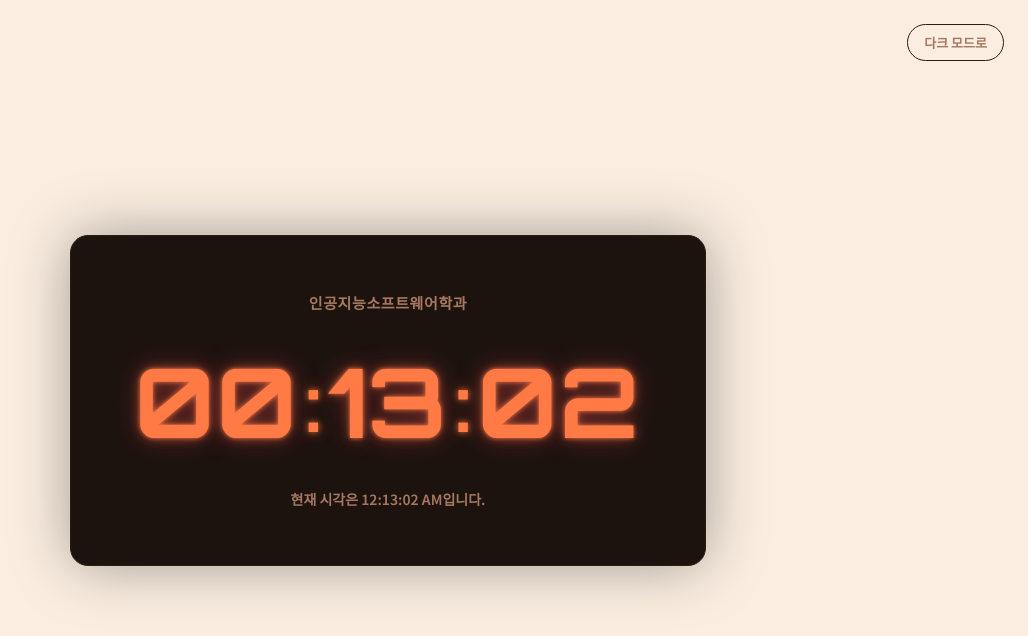
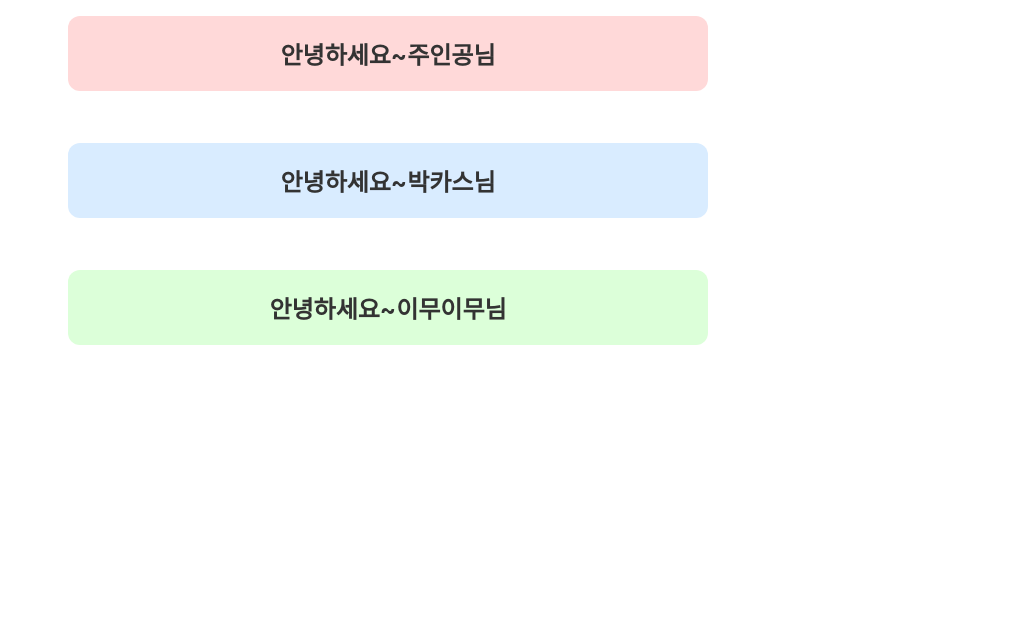
Before and after one commit to hak801/React, a React (Create React App) app: page / in a window 1280 px wide. Shown: the top 636 px of the page, without its empty margins (252-1280 px from the left). Built offline with nearby package versions, Linux system fonts and the light colour scheme.

Commit message:
5장 함수형 컴포터넌트 예제까지함

```diff
--- /dev/null
+++ b/src/04/ConfirmDialog/ConfirmDialog.css
@@ -0,0 +1,9 @@
+div{
+    text-align: center;
+    padding: 20px;
+}
+
+.div-bg-ivory{
+    background-color: #fbeee1;
+    border: 5px groove #bc3eca;
+}
--- /dev/null
+++ b/src/04/ConfirmDialog/ConfirmDialog.jsx
@@ -0,0 +1,17 @@
+import React from "react";
+import Button from "./Button";
+import "./ConfirmDialog.css";
+
+function ConfirmDialog(props) {
+    return(
+        <div className={`div-bg-ivory`}>
+            <p>{props.children}을 확인한 후 버튼을 눌러주세요</p>
+            <br/>
+            <Button color={`green`}>확인</Button> &nbsp;
+            <Button color={`blue`}>취소</Button> &nbsp;
+            <Button color={`red`}>초기화</Button> &nbsp;
+        </div>
+    );
+}
+
+export default ConfirmDialog;
--- /dev/null
+++ b/src/04/ConfirmDialog/ConfirmDialogList.jsx
@@ -0,0 +1,14 @@
+import React from "react";
+import ConfirmDialog from "./ConfirmDialog";
+
+function ConfirmDialogList() {
+    return(
+        <div>
+            <ConfirmDialog>내용</ConfirmDialog><br></br>
+            <ConfirmDialog>방송</ConfirmDialog><br></br>
+            <ConfirmDialog>게시글</ConfirmDialog><br></br>
+        </div>
+    );
+}
+
+export default ConfirmDialogList;
--- /dev/null
+++ b/src/05/Welcome.css
@@ -0,0 +1,35 @@
+/* Welcome 컴포넌트 공통 스타일 */
+.welcome {
+    /* 문서(부모) 너비의 50% */
+    width: 50%;
+
+    /* 좌우 auto -> 블록 자체가 가운데 정렬 */
+    margin: 16px auto;
+
+    /* 글자도 가운데 정렬 */
+    text-align: center;
+
+    padding: 20px 0;
+    border-radius: 12px;
+    box-sizing: border-box;
+    font-size: 24px;
+    color: #333333;
+}
+
+/* 순서대로 배경색을 다르게 지정 (h1 기준으로 셈) */
+.welcome:nth-of-type(1) {
+    background-color: #ffd9d9;
+}
+
+.welcome:nth-of-type(2) {
+    background-color: #d9ecff;
+}
+
+.welcome:nth-of-type(3) {
+    background-color: #dcffd9;
+}
+
+/* 4번째 이후에 대한 기본값 */
+.welcome:nth-of-type(n + 4) {
+    background-color: #f0f0f0;
+}
--- /dev/null
+++ b/src/05/Welcome.jsx
@@ -0,0 +1,9 @@
+import React from "react";
+
+function Welcome(props) {
+    return(
+        <h1 className={`welcome ${props.colorClass}`}>안녕하세요~{props.name}님</h1>
+    );
+}
+
+export default Welcome;
--- /dev/null
+++ b/src/05/WelcomeList.jsx
@@ -0,0 +1,15 @@
+import React from "react";
+import Welcome from "./Welcome";
+import "./Welcome.css";
+
+function WelcomeList() {
+    return(
+        <div>
+            <Welcome name={"주인공"} colorClass={`red`}/><br/>
+            <Welcome name={"박카스"} colorClass={`green`}/><br/>
+            <Welcome name={"이무이무"} colorClass={`blue`}/><br/>
+        </div>
+    );
+}
+
+export default WelcomeList;
--- a/src/index.js
+++ b/src/index.js
@@ -6,16 +6,18 @@ import './index.css';
 import reportWebVitals from './reportWebVitals';
 // import Library from "./03/Enhanced_CSS/Library";
 // import './03/Enhanced_CSS/Book.css'
- import Clock from "./04/Clock";
- import './04/Clock.css'
-
+//  import Clock from "./04/ConfirmDialog/Clock";
+//  import './04/ConfirmDialog/Clock.css'
+// import ConfirmDialog from "./04/ConfirmDialog/ConfirmDialog";
+// import ConfirmDialogList from "./04/ConfirmDialog/ConfirmDialogList";
+import WelcomeList from "./05/WelcomeList";
 
 const root = ReactDOM.createRoot(document.getElementById('root'));
 
 setInterval(() => {
     root.render(
         <React.StrictMode>
-            <Clock/>
+            <WelcomeList/>
         </React.StrictMode>
     );
     }
```
Also changed, not shown: src/04/ConfirmDialog/Button.css (added, +18 -0 lines), src/04/ConfirmDialog/Button.jsx (added, +12 -0 lines), src/04/ConfirmDialog/Clock.css (renamed from src/04/Clock.css), src/04/ConfirmDialog/Clock.jsx (renamed from src/04/Clock.jsx).
